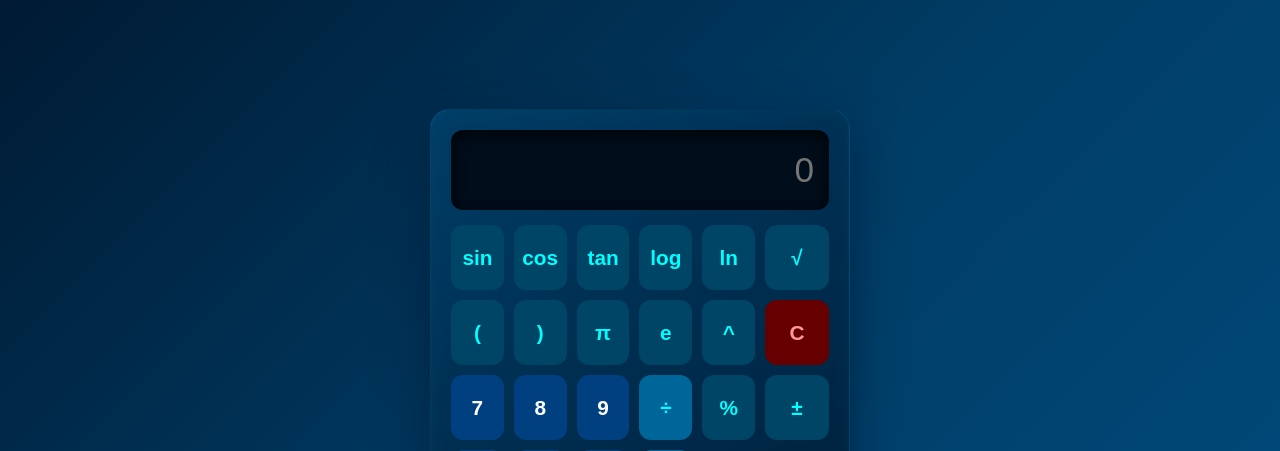
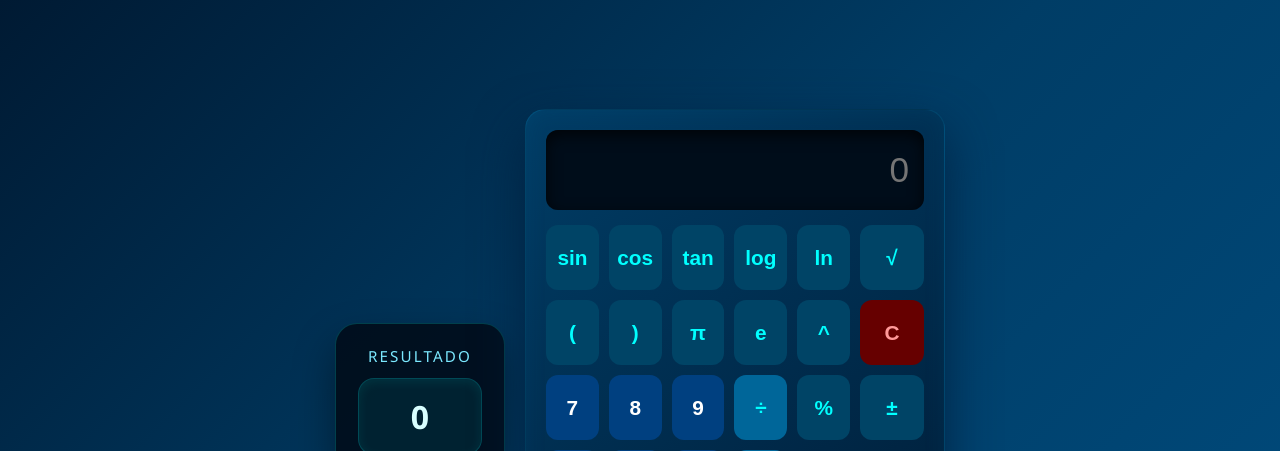
Before and after one commit to EduardoJordao/calculadoraeduardo2, a website: page index.html in a window 1280 px wide. Shown: the top 451 px of the page. Drawn offline with Linux system fonts and the light colour scheme.

Commit message:
Adiciona nova estrutura de layout e estilização para exibição de resultados na calculadora

```diff
--- a/index.html
+++ b/index.html
@@ -17,8 +17,14 @@
 </head>
 
 <body>
-  <div class="calculadora">
-    <input type="text" id="display" readonly placeholder="0">
+  <div class="app-wrapper">
+    <aside class="resultado-box">
+      <p class="resultado-titulo">Resultado</p>
+      <div id="resultado-externo" aria-live="polite">0</div>
+    </aside>
+
+    <div class="calculadora">
+      <input type="text" id="display" readonly placeholder="0">
 
     <div class="botoes">
       <!-- Linha 1 - Funções científicas -->
--- a/script.js
+++ b/script.js
@@ -1,11 +1,16 @@
 // JavaScript Mastery – Calculadora Científica Floresta Lunar
 
 const display = document.getElementById('display');
+const resultadoExterno = document.getElementById('resultado-externo');
 const clearBtn = document.getElementById('clear');
 const igualBtn = document.getElementById('igual');
 const toggleSinalBtn = document.getElementById('toggle-sinal');
 
 const botoes = document.querySelectorAll('button[data-value]');
+
+function atualizarResultadoExterno(valor) {
+  resultadoExterno.textContent = valor;
+}
 
 botoes.forEach(botao => {
   botao.addEventListener('click', () => {
@@ -16,10 +21,6 @@ botoes.forEach(botao => {
 
 function addToDisplay(valor) {
   display.value += valor;
-}
-
-function limparDisplay() {
-  display.value = '';
 }
 
 function toggleSinal() {
@@ -48,10 +49,17 @@ function calcular() {
     display.value = Number.isFinite(resultado)
       ? Number(resultado.toFixed(8)).toString().replace(/\.?0+$/, '')
       : 'Erro';
+    atualizarResultadoExterno(display.value);
   } catch (err) {
     display.value = 'Erro';
+    atualizarResultadoExterno('Erro');
     setTimeout(limparDisplay, 1400);
   }
+}
+
+function limparDisplay() {
+  display.value = '';
+  atualizarResultadoExterno('0');
 }
 
 clearBtn.addEventListener('click', limparDisplay);
--- a/style.css
+++ b/style.css
@@ -15,6 +15,49 @@ body {
   color: #00ffff;
 }
 
+.app-wrapper {
+  display: flex;
+  align-items: center;
+  justify-content: center;
+  gap: 20px;
+  flex-wrap: wrap;
+}
+
+.resultado-box {
+  min-width: 170px;
+  max-width: 190px;
+  padding: 22px;
+  background: rgba(0, 13, 26, 0.9);
+  border: 1px solid rgba(0, 255, 255, 0.2);
+  border-radius: 22px;
+  box-shadow: 0 20px 40px rgba(0, 0, 0, 0.4);
+  display: flex;
+  flex-direction: column;
+  align-items: center;
+  justify-content: center;
+  text-align: center;
+}
+
+.resultado-titulo {
+  margin-bottom: 12px;
+  color: #7be9ff;
+  font-size: 0.95rem;
+  letter-spacing: 0.14em;
+  text-transform: uppercase;
+}
+
+#resultado-externo {
+  width: 100%;
+  padding: 16px 12px;
+  border-radius: 16px;
+  background: rgba(0, 255, 255, 0.08);
+  border: 1px solid rgba(0, 255, 255, 0.18);
+  color: #d8ffff;
+  font-size: 2rem;
+  font-weight: 700;
+  box-shadow: inset 0 3px 12px rgba(0, 255, 255, 0.08);
+}
+
 .calculadora {
   background: linear-gradient(145deg, #003d66, #001a33);
   padding: 20px;
@@ -23,6 +66,16 @@ body {
   width: 420px;
   max-width: 95vw;
   border: 1px solid rgba(0, 150, 200, 0.2);
+}
+
+@media (max-width: 720px) {
+  .app-wrapper {
+    flex-direction: column;
+  }
+  .resultado-box {
+    width: 100%;
+    max-width: 420px;
+  }
 }
 
 #display {
```
